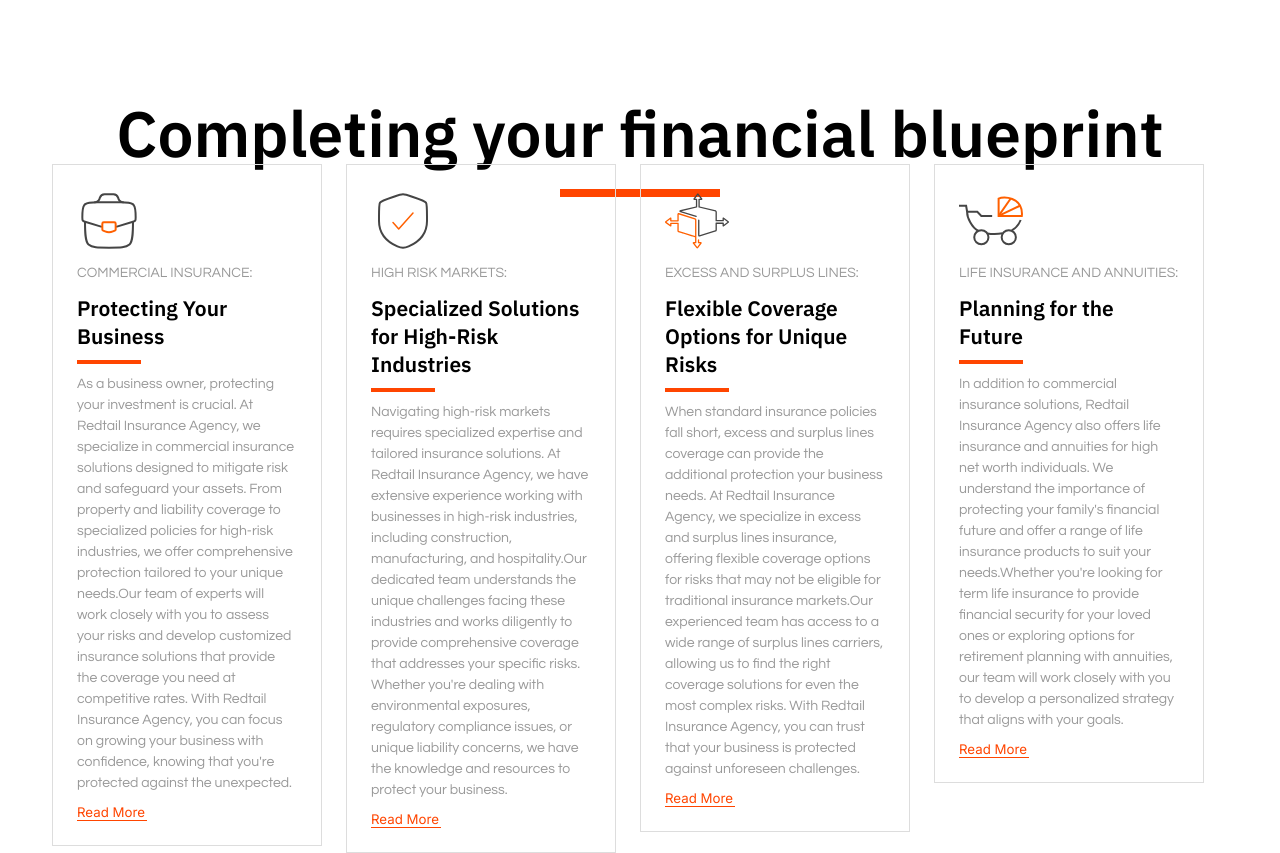
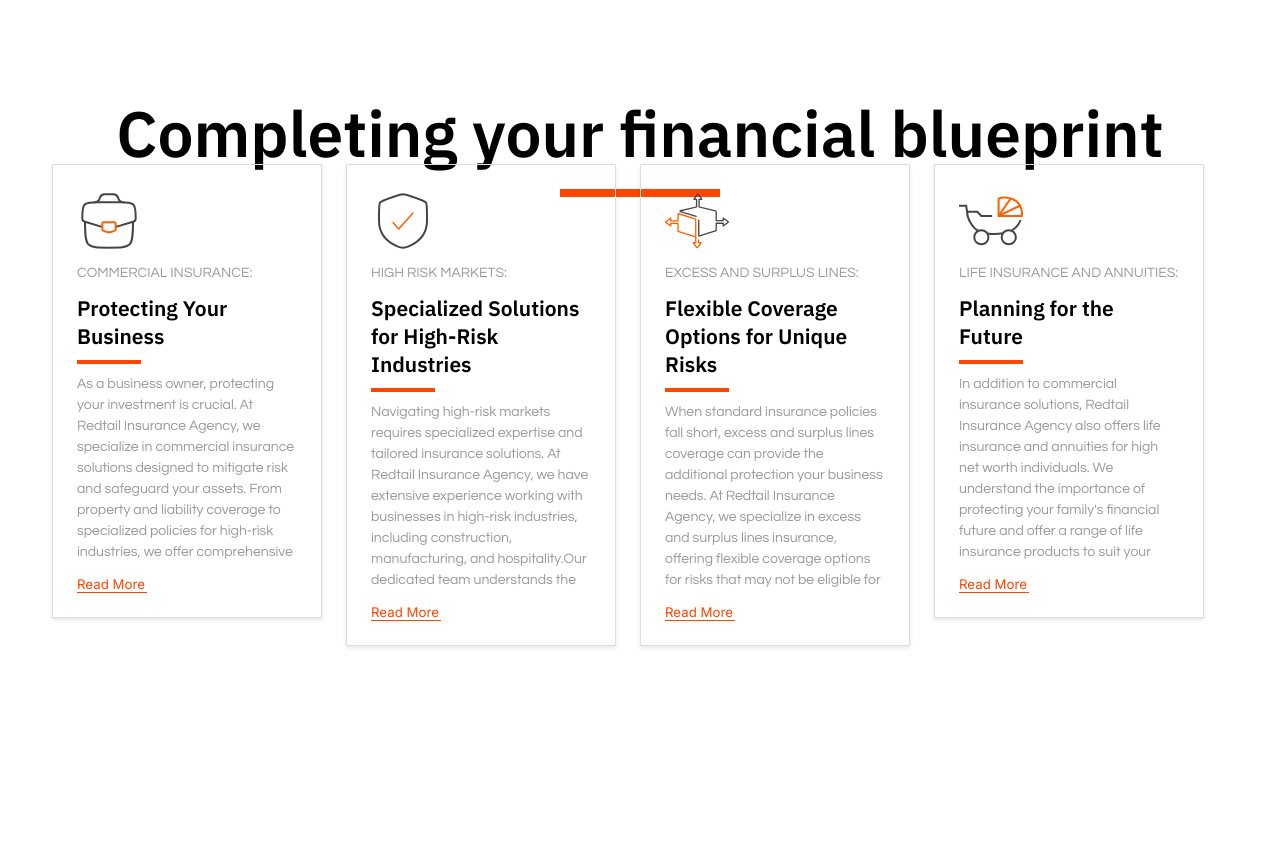
Before and after one commit to Anharous/redtailagency, a Next.js app: page /Components/Cards in a window 1280 px wide. After the commit the page ends 800 px from the top, so only its background shows below. Built offline with nearby package versions, Linux system fonts and the light colour scheme.

Commit message:
feat: added styles for cards

```diff
--- a/app/Components/Cards/cards.css
+++ b/app/Components/Cards/cards.css
@@ -1,3 +1,4 @@
+
 .cards-head{
     font-size: 32px;
     text-align: center;
@@ -27,11 +28,14 @@
 .cards-item{
     max-width: 270px;
     width: 100%;
+    /* width: calc(25% - 20px); */
     border: solid 1px #ddd;
     padding: 24px;
     display: grid;
     gap: 10px;
     margin: 12px 12px 20px 12px;
+    box-shadow: 0 2px 4px rgba(0, 0, 0, 0.1);
+    position: relative;
 
 }
 
@@ -51,6 +55,13 @@
     color: #999;
     display: grid;
     gap: 10px;
+    max-height: 12em;
+    overflow: hidden;
+    transition: max-height 0.3s ease;
+}
+
+.cards-para.expanded {
+    max-height: none;
 }
 
 .cards-item-line{
--- a/app/Components/Cards/page.tsx
+++ b/app/Components/Cards/page.tsx
@@ -1,36 +1,43 @@
+"use client"
 import Image from "next/image";
 import './cards.css'
 import Data from '../../../data.json'
 
-export default function page(){
+import { useState } from 'react';
+
+
+export default function page() {
     const cards= Data.cards
+    const [readMoreStates, setReadMoreStates] = useState(Array(cards.length).fill(false));
 
-    return(
-        <div className="cards-containter">
+    const toggleReadMore = (index: number) => {
+        const newReadMoreStates = [...readMoreStates];
+        newReadMoreStates[index] = !newReadMoreStates[index];
+        setReadMoreStates(newReadMoreStates);
+    };
+
+    return (
+        <div className="cards-container">
             <div className="cards-head">
                 <h1>Completing your financial blueprint</h1>
                 <div className="cards-line"></div>
             </div>
             <div className="cards-item-container">
-            {
-                cards.map((card,index)=>{
-                    return(
+                {cards.map((card, index) => (
                     <div key={index} className="cards-item">
-                            <Image src={card.image} alt="file" width={64} height={64}/>
+                        <Image src={card.image} alt="file" width={64} height={64} />
                         <p>{card.name}</p>
                         <h4>{card.title}</h4>
                         <div className="cards-item-line"></div>
-                            <div className="cards-para">
+                        <div className={`cards-para ${readMoreStates[index] ? 'expanded' : ''}`}>
                             <p>{card.description}</p>
                         </div>
-                            <h5>Read More</h5>
+                        <h5 onClick={() => toggleReadMore(index)}>
+                            {readMoreStates[index] ? 'Read Less' : 'Read More'}
+                        </h5>
                     </div>
-                    )
-                })
-            }
-
+                ))}
             </div>
         </div>
-    )
-
+    );
 }
--- a/app/Components/Form/form.css
+++ b/app/Components/Form/form.css
@@ -94,6 +94,10 @@
   font-size: 64px;
 }
 
+.error{
+  color: red;
+}
+
 @media (min-width: 320px) and (max-width: 650px) {
 
     .mail-container{
```
Lines whose indentation alone changed are shown as unchanged.
